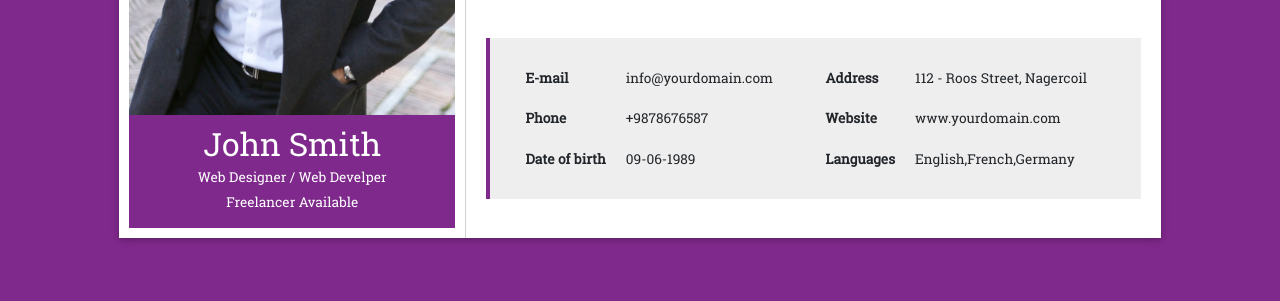
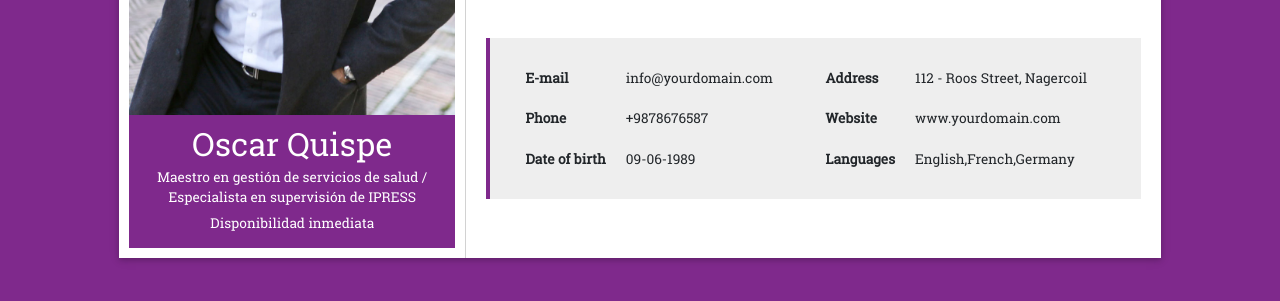
Before and after one commit to oquispet/oquispet.github.io, a plain HTML site: page index.html in a window 1280 px wide. Shown: the part 385-686 px from the top of the page. Drawn offline with Linux system fonts and the light colour scheme.

Commit message:
mi segundo cambio

```diff
--- a/index.html
+++ b/index.html
@@ -1,5 +1,5 @@
 <!doctype html>
-<html lang="en">
+<html lang="es">
 
 <head>
     <!-- Required meta tags -->
@@ -34,9 +34,9 @@
                                  </div>
                                  <div class="col-lg-12 col-md-9 col-sm-9 ccol-12 baci-cc no-padding">
                                      <div class="basic-detail no-padding">
-                                           <h2>John Smith</h2>
-                                           <p>Web Designer / Web Develper</p>
-                                           <span >Freelancer Available</span>
+                                           <h2>Oscar Quispe</h2>
+                                           <p>Maestro en gestión de servicios de salud / Especialista en supervisión de IPRESS</p>
+                                           <span >Disponibilidad inmediata</span>
                                       </div>
                                  </div>
                             </div>
```
